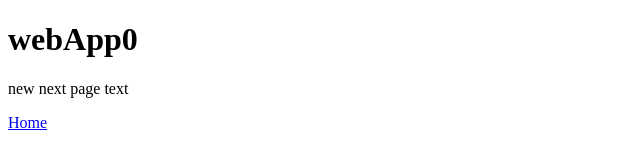
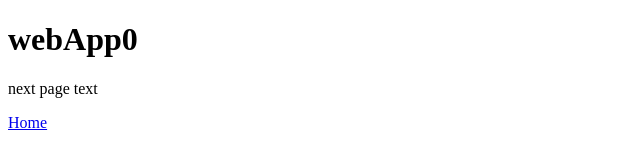
Before and after one commit to krymzn/AASwebApp, a plain HTML site: page next.html in a window 1280 px wide. Shown: the full height of the page, 0-640 px from the left. Drawn offline with Linux system fonts and the light colour scheme.

Commit message:
Update next.html

```diff
--- a/next.html
+++ b/next.html
@@ -4,7 +4,7 @@
 
 <h1>webApp0</h1>
 
-<p>new next page text</p>
+<p>next page text</p>
 <a href="index.html">Home</a>
 
 </body>
```
